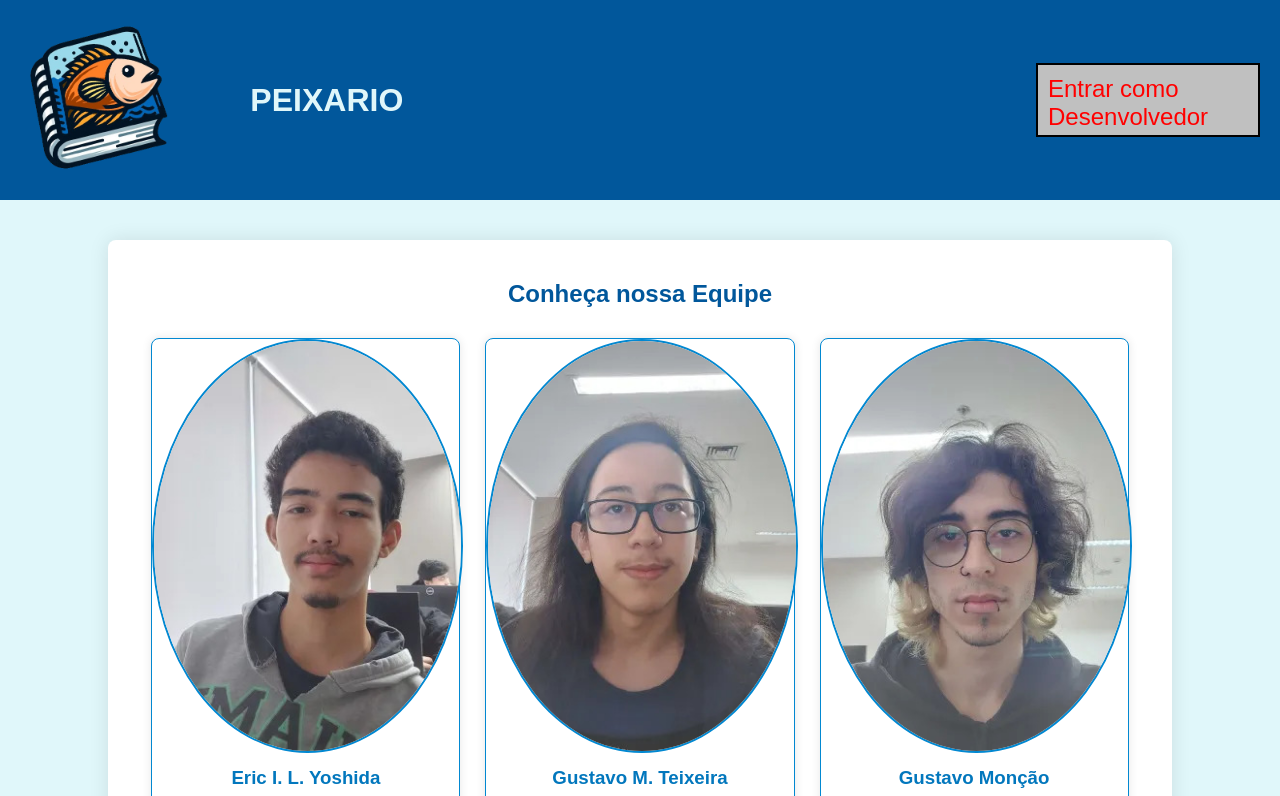
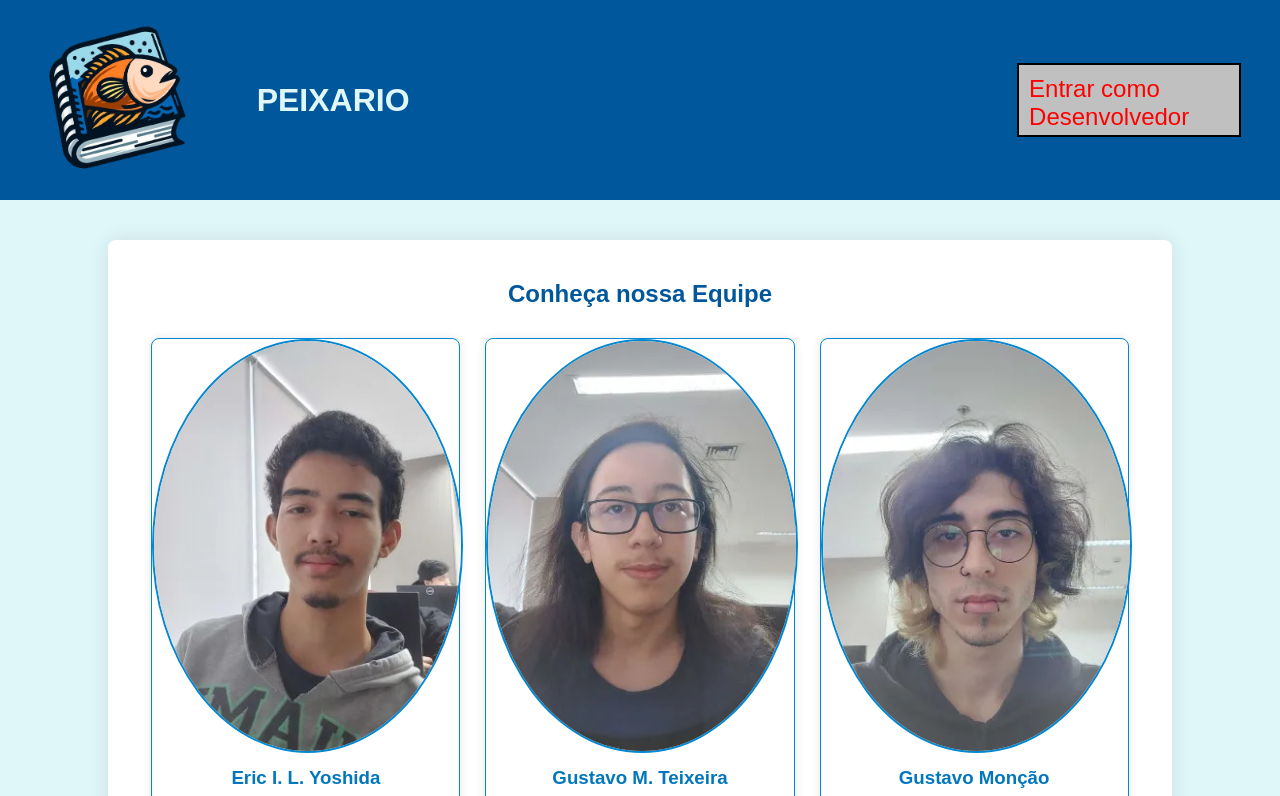
Before and after one commit to moncaogustavo/peixario-gs, a plain HTML site: page equipe.html in a window 1280 px wide. Shown: the top 796 px of the page. Drawn offline with Linux system fonts and the light colour scheme.

Commit message:
icon consertado

```diff
--- a/css/style.css
+++ b/css/style.css
@@ -17,15 +17,15 @@ body {
 header {
   grid-area: header;
   display: flex;
-  justify-content: space-between;
   align-items: center;
   background-color: #01579b;
+  justify-content: space-around;
   position: absolute;
   top: 0;
   left: 0;
   height: 200px;
   width: 100vw;
-  max-width: 100vw;
+  max-width: 100%;
 }
 h1 {
   margin-bottom: 20px;
@@ -62,6 +62,7 @@ main {
   margin-bottom: 140px;
   margin-top: 40px;
   width: 100vw;
+  max-width: 100%;
 }
 
 footer {
@@ -76,4 +77,5 @@ footer {
   background-color: #01579b;
   color: #e0f7fa;
   width: 100vw;
+  max-width: 100%;
 }
```
Also changed, not shown: imgs/icon-github.png.
